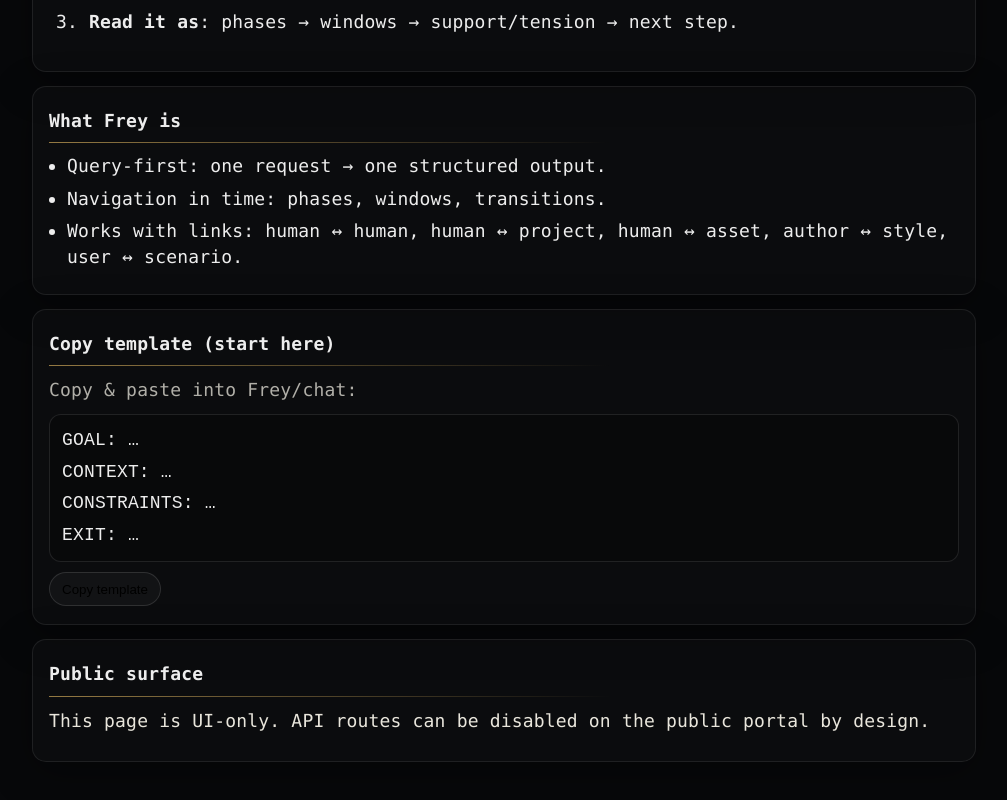
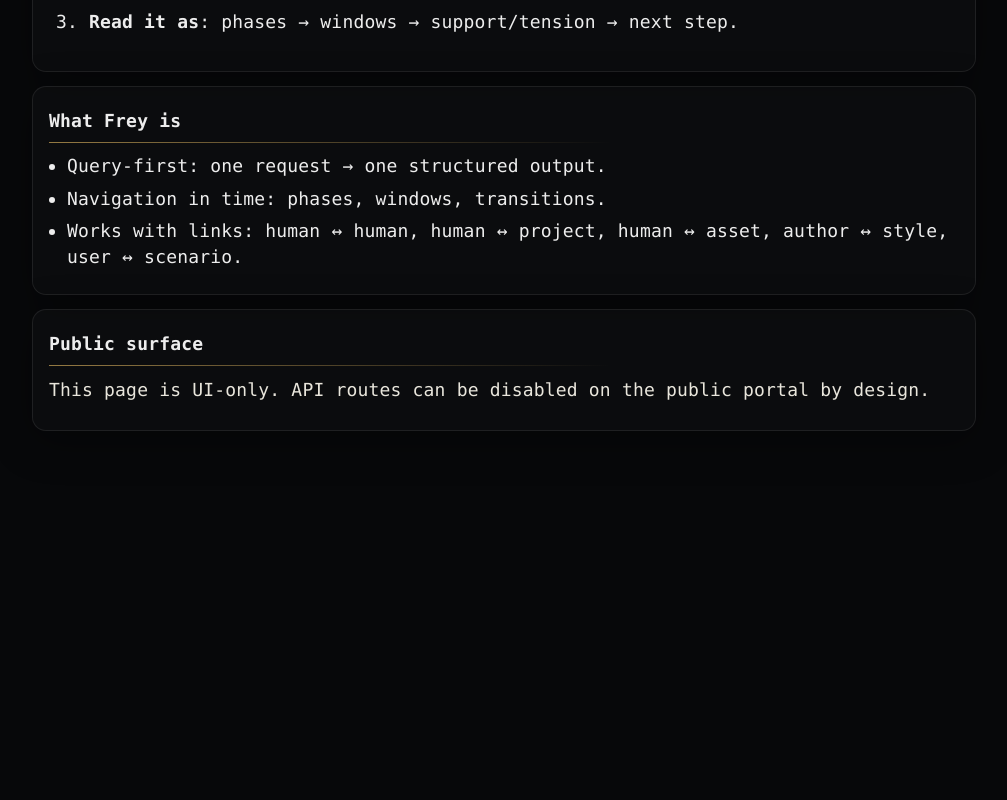
Before and after one commit to AiBhrigu/bhrigu-portal, a Next.js app: page /frey in a window 1280 px wide. Shown: the part 1008-1808 px from the top of the page, without its empty margins (136-1143 px from the left). After the commit the page ends 1523 px from the top, so only its background shows below. Built offline with nearby package versions, Linux system fonts and the light colour scheme.

Commit message:
chore(frey): remove copy template card (query-first)

```diff
--- a/pages/frey.js
+++ b/pages/frey.js
@@ -130,20 +130,8 @@ user ↔ scenario → relevance / maturity / decision nodes</pre>
             <li>Works with links: human ↔ human, human ↔ project, human ↔ asset, author ↔ style, user ↔ scenario.</li>
           </ul>
         </section>
-
-        <section className="card">
-          <h2>Copy template (start here)</h2>
-          <p className="muted">Copy & paste into Frey/chat:</p>
-          <pre className="pre">
-{`GOAL: …
-CONTEXT: …
-CONSTRAINTS: …
-EXIT: …`}
-          </pre>
-          <button className="btn" onClick={copy}>Copy template</button>
-        </section>
-
-        <section className="card">
+      {/*__FREY_COPY_TEMPLATE_REMOVED_V1__*/}
+<section className="card">
           <h2>Public surface</h2>
           <p>
             This page is UI-only. API routes can be disabled on the public portal by design.
```
